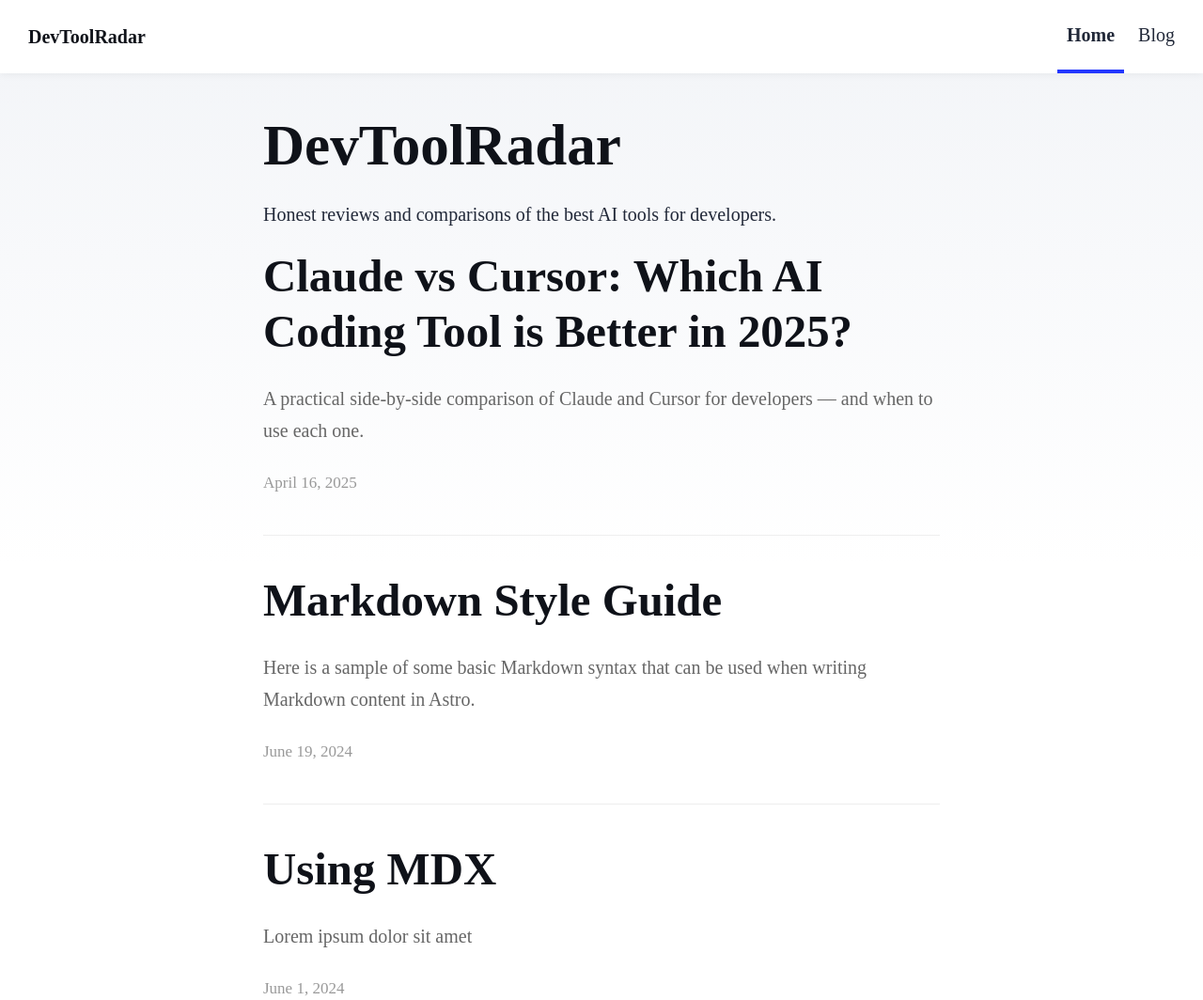
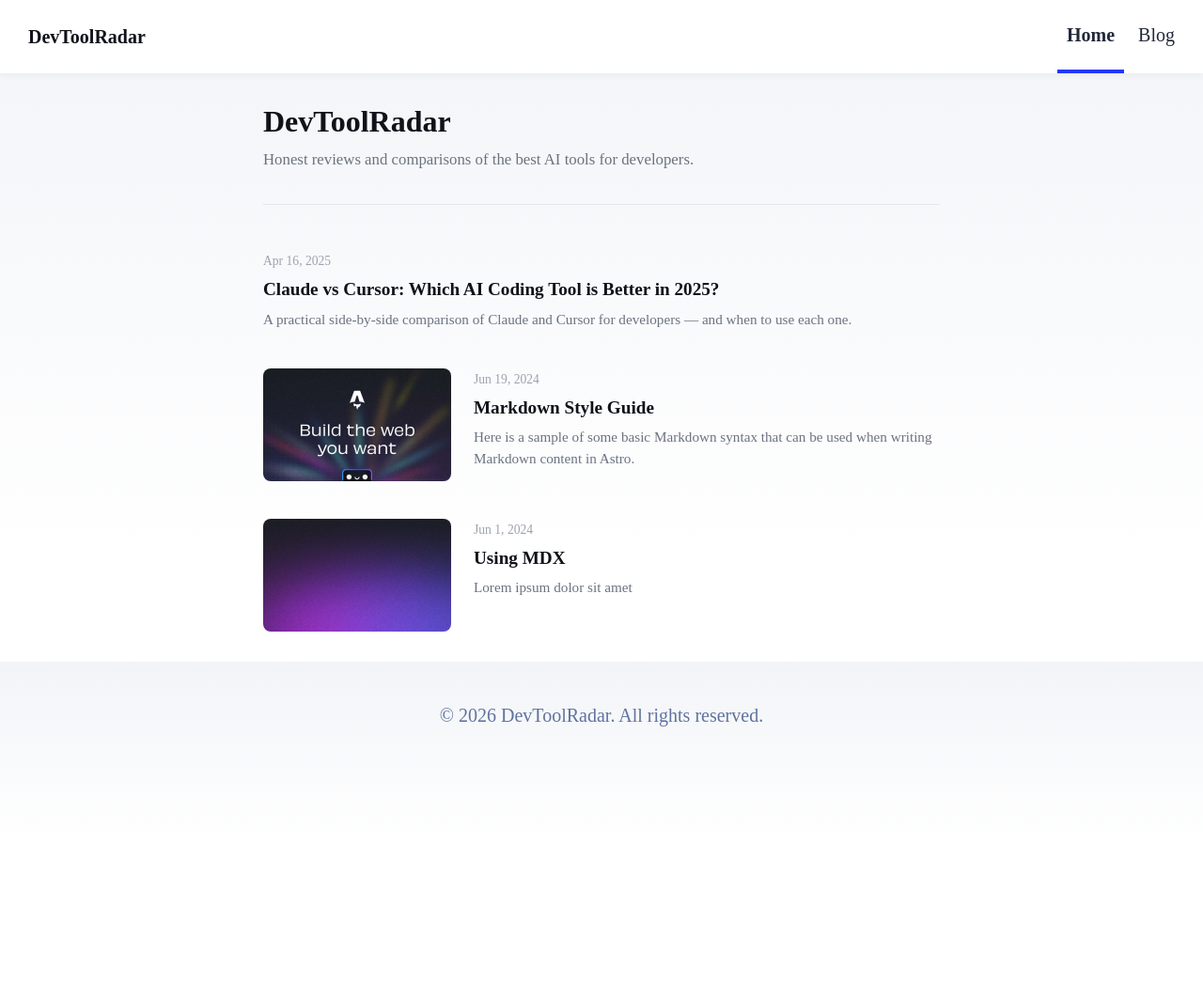
Before and after one commit to OnKodr-dev/devtoolradar, an Astro site: page / in a window 1280 px wide. Shown: the top 1064 px of the page at 94% size. After the commit the page ends 898 px from the top, so only its background shows below. Built offline with nearby package versions, Linux system fonts and the light colour scheme; Astro itself is replaced by a stand-in of ours.

Commit message:
clean homepage

```diff
--- a/src/pages/index.astro
+++ b/src/pages/index.astro
@@ -1,31 +1,43 @@
 ---
+import { Image } from 'astro:assets';
+import { getCollection } from 'astro:content';
 import BaseHead from '../components/BaseHead.astro';
 import Footer from '../components/Footer.astro';
+import FormattedDate from '../components/FormattedDate.astro';
 import Header from '../components/Header.astro';
-import { getCollection } from 'astro:content';
 
 const posts = (await getCollection('blog')).sort(
-	(a, b) => b.data.pubDate.valueOf() - a.data.pubDate.valueOf()
+	(a, b) => b.data.pubDate.valueOf() - a.data.pubDate.valueOf(),
 );
 ---
 
 <!doctype html>
 <html lang="en">
 	<head>
-		<BaseHead title="DevToolRadar" description="The best AI tools for developers — reviews, comparisons, and guides." />
+		<BaseHead title="DevToolRadar" description="Honest reviews and comparisons of the best AI tools for developers." />
 	</head>
 	<body>
 		<Header />
 		<main>
-			<h1>DevToolRadar</h1>
-			<p>Honest reviews and comparisons of the best AI tools for developers.</p>
-			<section>
+			<section class="hero">
+				<h1>DevToolRadar</h1>
+				<p>Honest reviews and comparisons of the best AI tools for developers.</p>
+			</section>
+
+			<section class="posts">
 				{posts.map((post) => (
 					<article>
 						<a href={`/blog/${post.id}/`}>
-							<h2>{post.data.title}</h2>
-							<p>{post.data.description}</p>
-							<time>{new Date(post.data.pubDate).toLocaleDateString('en-US', { year: 'numeric', month: 'long', day: 'numeric' })}</time>
+							{post.data.heroImage && (
+								<div class="thumb">
+									<Image width={720} height={360} src={post.data.heroImage} alt="" />
+								</div>
+							)}
+							<div class="meta">
+								<p class="date"><FormattedDate date={post.data.pubDate} /></p>
+								<h2>{post.data.title}</h2>
+								{post.data.description && <p class="desc">{post.data.description}</p>}
+							</div>
 						</a>
 					</article>
 				))}
@@ -37,27 +49,93 @@ const posts = (await getCollection('blog')).sort(
 
 <style>
 	main {
-		max-width: 720px;
+		max-width: 760px;
 		margin: 0 auto;
-		padding: 2em 1em;
+		padding: 2rem 1.5rem;
 	}
-	article {
-		margin-bottom: 2em;
-		border-bottom: 1px solid #eee;
-		padding-bottom: 2em;
+
+	.hero {
+		margin-bottom: 3rem;
+		border-bottom: 1px solid #e5e7eb;
+		padding-bottom: 2rem;
 	}
+
+	.hero h1 {
+		font-size: 2rem;
+		margin: 0 0 0.5rem;
+	}
+
+	.hero p {
+		color: #6b7280;
+		margin: 0;
+		font-size: 1.05rem;
+	}
+
+	.posts {
+		display: flex;
+		flex-direction: column;
+		gap: 2.5rem;
+	}
+
 	article a {
+		display: flex;
+		gap: 1.5rem;
 		text-decoration: none;
 		color: inherit;
 	}
-	article h2 {
-		margin: 0 0 0.5em;
+
+	article a:hover h2 {
+		color: var(--accent);
 	}
-	article p {
-		color: #666;
+
+	.thumb {
+		flex-shrink: 0;
+		width: 200px;
 	}
-	time {
-		font-size: 0.85em;
-		color: #999;
+
+	.thumb img {
+		width: 100%;
+		height: 120px;
+		object-fit: cover;
+		border-radius: 8px;
+		display: block;
+	}
+
+	.meta {
+		display: flex;
+		flex-direction: column;
+		gap: 0.4rem;
+	}
+
+	.date {
+		font-size: 0.85rem;
+		color: #9ca3af;
+		margin: 0;
+	}
+
+	.meta h2 {
+		font-size: 1.2rem;
+		margin: 0;
+		line-height: 1.4;
+		transition: color 0.15s;
+	}
+
+	.desc {
+		color: #6b7280;
+		font-size: 0.95rem;
+		margin: 0;
+		line-height: 1.5;
+	}
+
+	@media (max-width: 560px) {
+		article a {
+			flex-direction: column;
+		}
+		.thumb {
+			width: 100%;
+		}
+		.thumb img {
+			height: 180px;
+		}
 	}
 </style>
```
